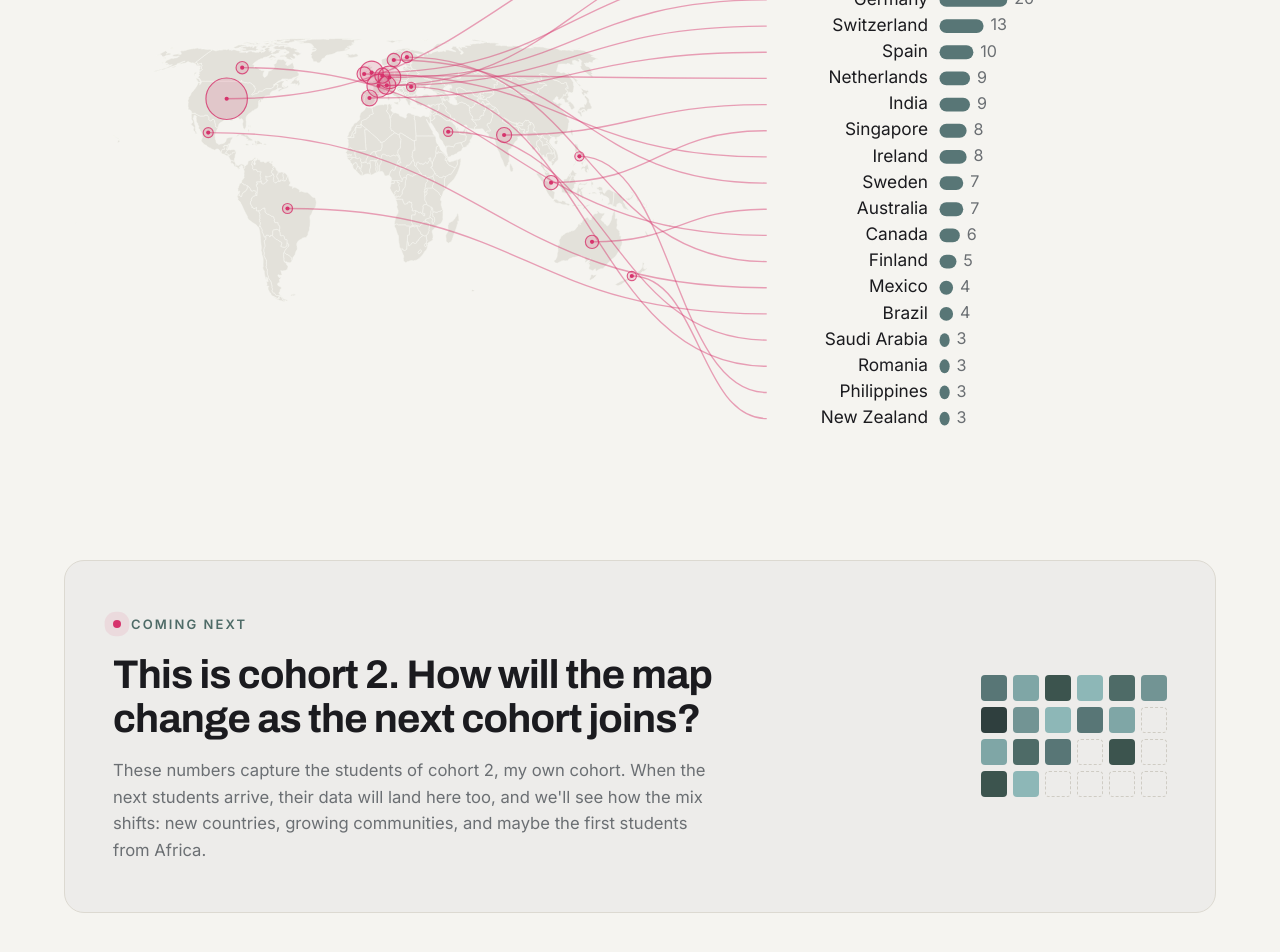
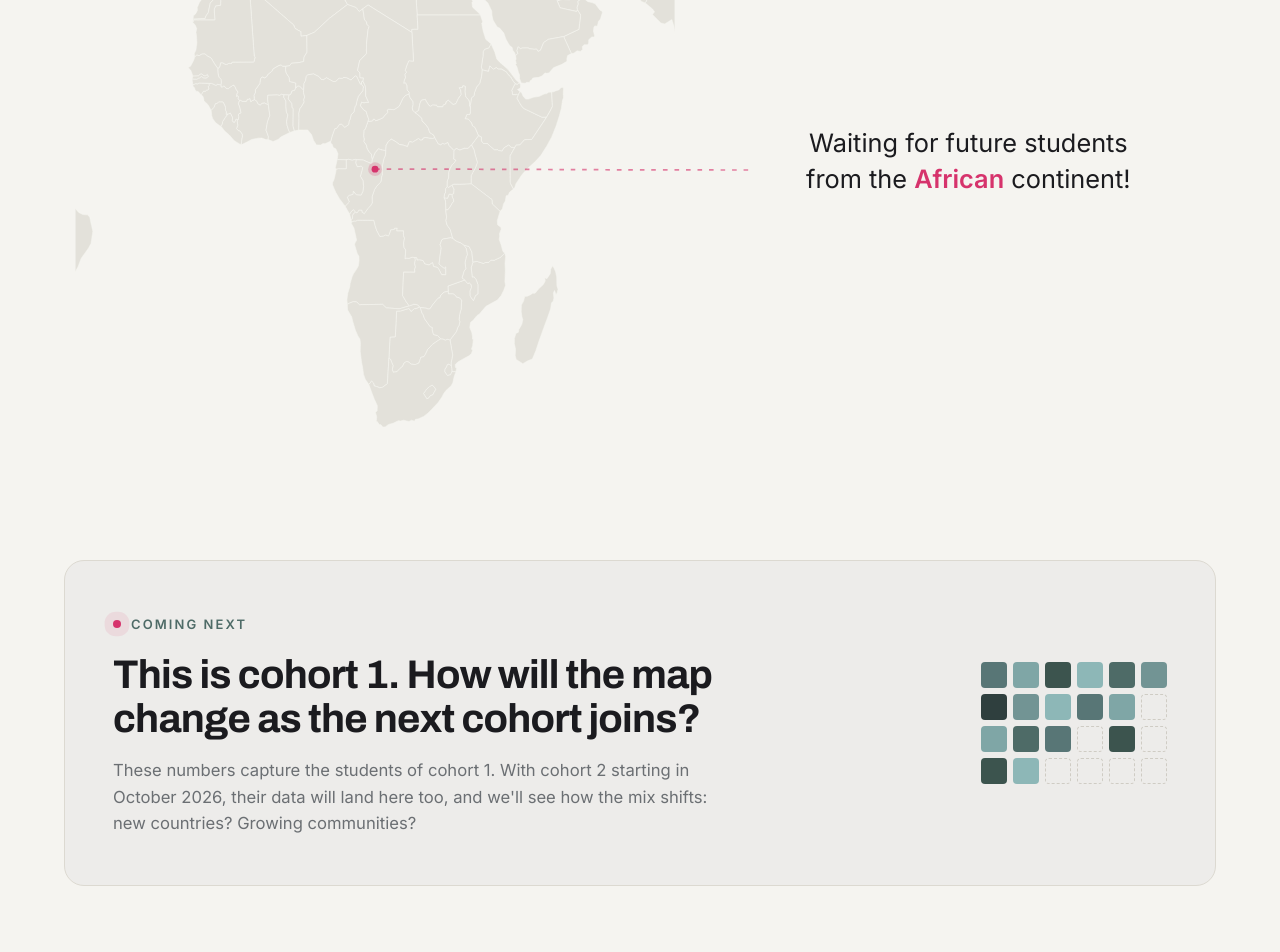
Before and after one commit to manuelam00/D3-loves-react-participants, a React (Vite) app: page / in a window 1280 px wide. Shown: the part 1376-2328 px from the top of the page. Built offline with nearby package versions, Linux system fonts and the light colour scheme.

Commit message:
Updated text, default launch on Africa

```diff
--- a/src/App.jsx
+++ b/src/App.jsx
@@ -60,7 +60,8 @@ const getInitialTheme = () => {
 
 export default function App() {
   // State 1: which continent is selected. Drives both charts and the buttons.
-  const [continent, setContinent] = useState("All");
+  // Starts on Africa: the page opens on the "waiting for students" view
+  const [continent, setContinent] = useState("Africa");
 
   // State 2: light or dark theme.
   const [theme, setTheme] = useState(getInitialTheme);
@@ -169,14 +170,13 @@ export default function App() {
             Coming next
           </p>
           <h2 className="coming-next-title">
-            This is cohort 2. How will the map change as the next cohort
+            This is cohort 1. How will the map change as the next cohort
             joins?
           </h2>
           <p className="coming-next-body">
-            These numbers capture the students of cohort 2, my own cohort. When
-            the next students arrive, their data will land here too, and we'll
-            see how the mix shifts: new countries, growing communities, and
-            maybe the first students from Africa.
+            These numbers capture the students of cohort 1. With cohort 2
+            starting in October 2026, their data will land here too, and we'll
+            see how the mix shifts: new countries? Growing communities?
           </p>
         </div>
 
--- a/src/chart.css
+++ b/src/chart.css
@@ -332,7 +332,7 @@ html[data-theme="dark"] .theme-icon:nth-of-type(2) {
   color: var(--text-muted);
 }
 
-/* Decorative mosaic, echoing the teal tiles: filled tiles = cohort 2,
+/* Decorative mosaic, echoing the teal tiles: filled tiles = cohort 1,
    dashed empty tiles = students still to come */
 .coming-next-mosaic {
   display: grid;
```
